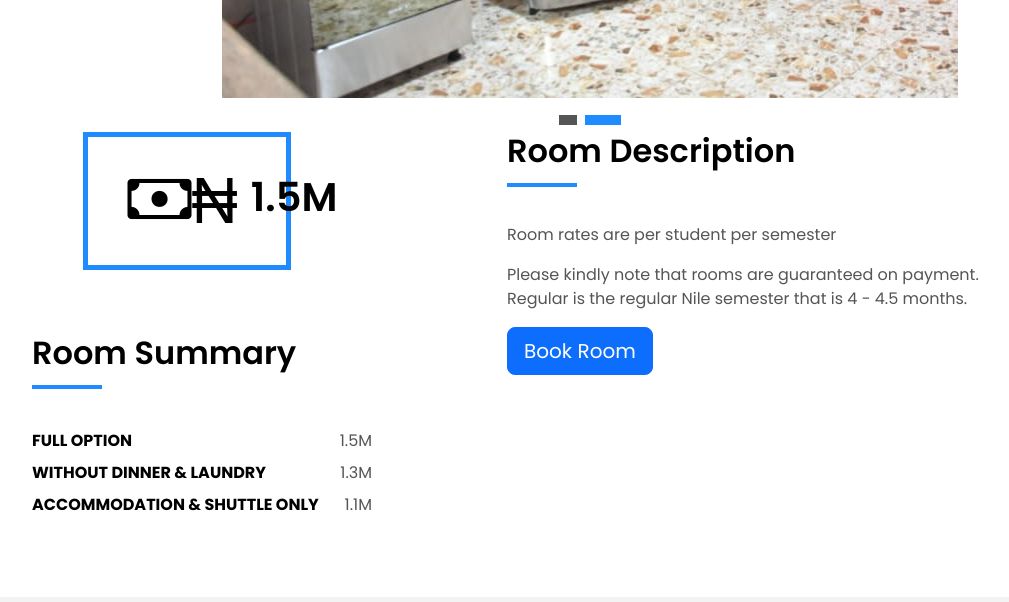
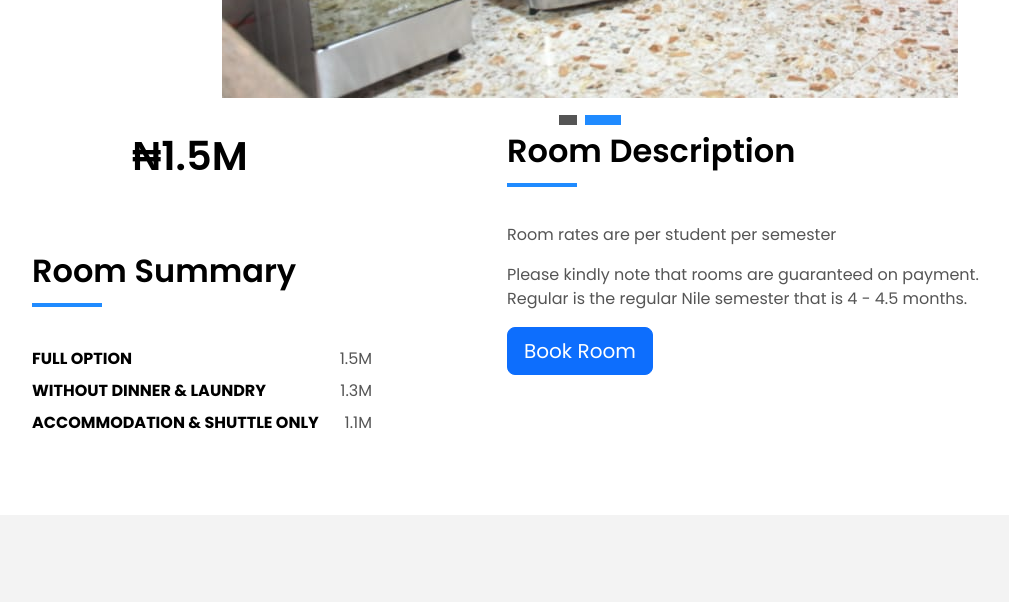
Before and after one commit to divineshedrack33220/psychic-carnival, a plain HTML site: page nile10.html in a window 1280 px wide. Shown: the part 920-1522 px from the top of the page, without its empty margins (50-1059 px from the left). Drawn offline with Linux system fonts and the light colour scheme.

Commit message:
Update nile10.html

```diff
--- a/nile10.html
+++ b/nile10.html
@@ -111,11 +111,8 @@
               <div class="col-md-5 col-lg-4">
                 <div class="property-price d-flex justify-content-center foo">
                   <div class="card-header-c d-flex">
-                    <div class="card-box-ico">
-                      <span class="bi bi-cash">₦</span>
-                    </div>
                     <div class="card-title-c align-self-center">
-                      <h5 class="title-c">1.5M</h5>
+                      <h5 class="title-c">₦1.5M</h5>
                     </div>
                   </div>
                 </div>
```
